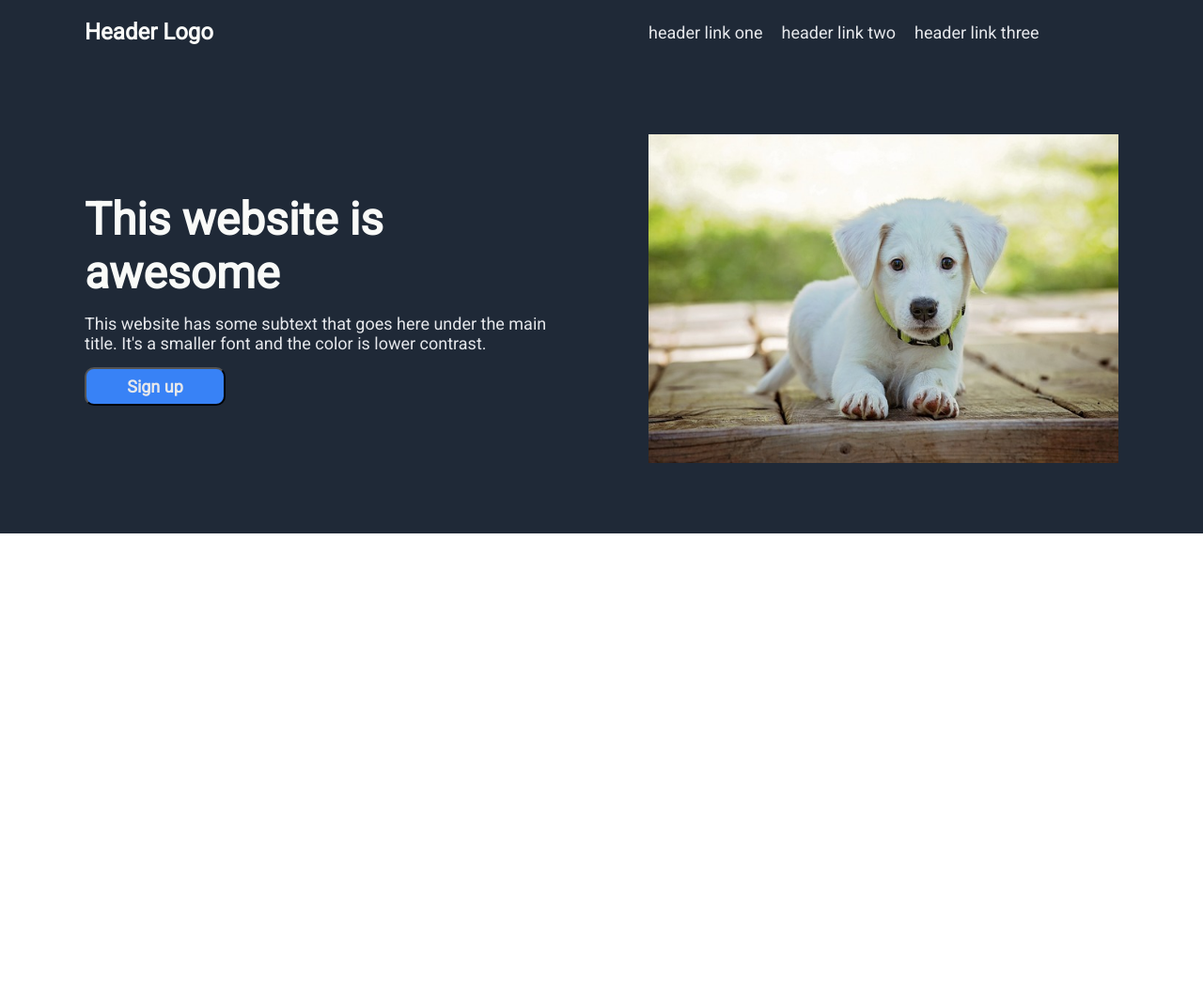
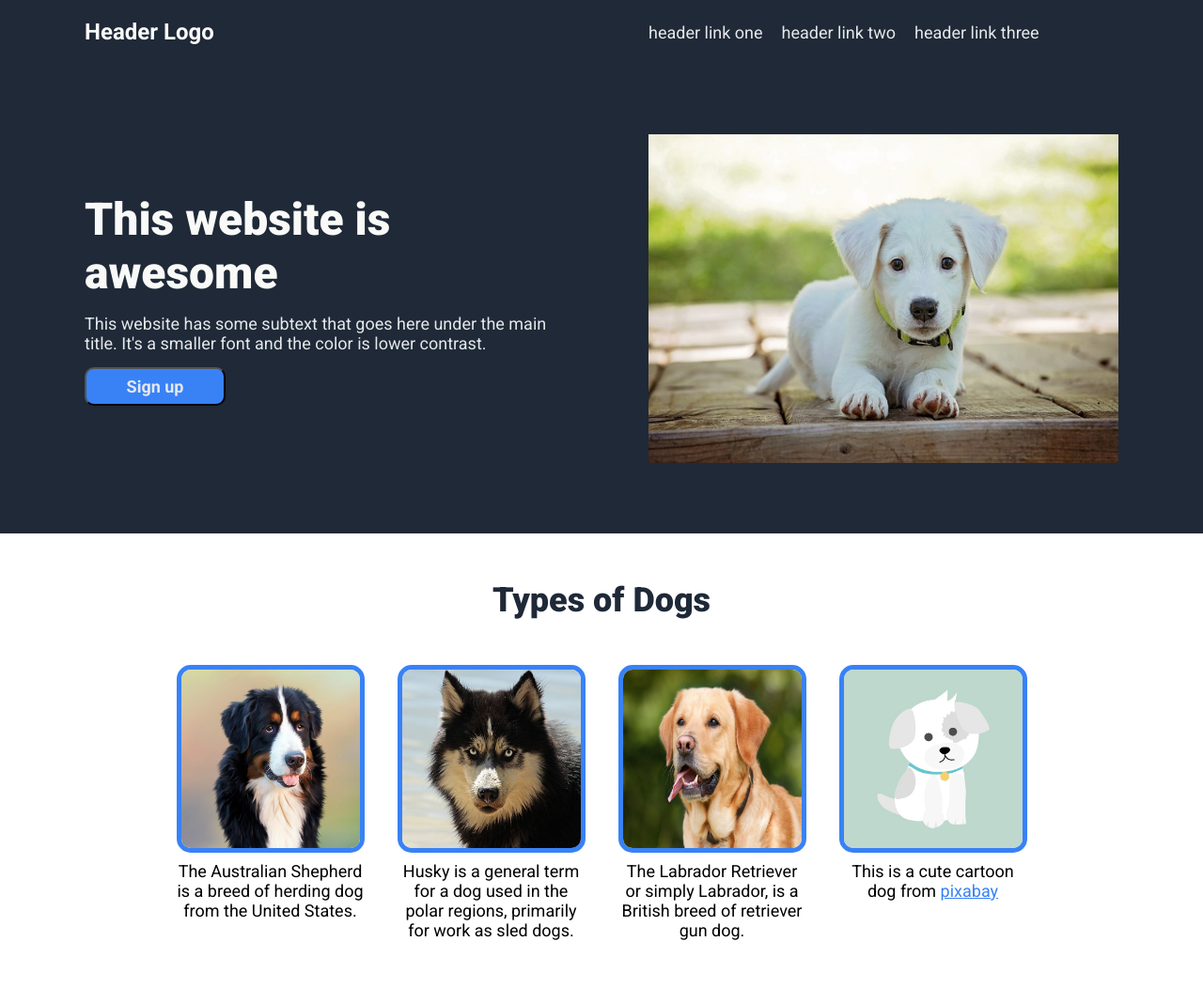
Before and after one commit to jgaul1989/landing-page, a plain HTML site: page index.html in a window 1280 px wide. Shown: the whole page at 94% size. Before the commit the page ends 800 px from the top, so only its background shows below. Drawn offline with Linux system fonts and the light colour scheme.

Commit message:
Added HTML and CSS for the cards and main content
Added the html, css and images for the main content and images

```diff
--- a/css/style.css
+++ b/css/style.css
@@ -1,4 +1,4 @@
-@import url('https://fonts.googleapis.com/css2?family=Roboto');
+@import url('https://fonts.googleapis.com/css2?family=Roboto:ital,wght@0,400;0,700;0,900;1,400;1,700;1,900&display=swap');
 
 
 * {
@@ -24,10 +24,19 @@ button {
     font-weight: bold;
 }
 
-.hero-secondary-text, a, button {
+.hero-secondary-text, a, button{
     text-decoration: none;
     font-size: 18px;
     color: #E5E7EB;
+}
+
+p {
+    font-size: 18px;
+}
+
+#pixabay {
+    color: #3882F6;
+    text-decoration: underline;
 }
 
 h1 {
@@ -90,3 +99,44 @@ h1 {
     max-width: 500px;
     height: 350px;
 }
+
+.content {
+    display: flex;
+    flex-direction: column;
+    align-items: center;
+    padding: 50px;
+    height: 500px;
+    gap: 10px;
+}
+
+.content-header {
+    height: 80px;
+}
+
+.content-header h2{
+    font-size: 36px;
+    color: #1F2937;
+    font-weight: 900;
+}
+
+.cards {
+    display: flex;
+    justify-content: space-between;
+    align-items: center;
+    gap: 35px;
+    flex-wrap: wrap;
+}
+
+.card {
+    width: 200px;
+    height: 300px;
+    text-align: center;
+}
+
+.dog-card {
+    width: 200px;
+    height: 200px;
+    border: 5px #3882F6 solid;
+    border-radius: 15px;
+    margin-bottom: 5px;
+}
--- a/index.html
+++ b/index.html
@@ -25,13 +25,43 @@
         <div class="header-bottom">
             <div class="header-bottom-left">
                 <h1>This website is awesome</h1>
-                <p class = "hero-secondary-text">This website has some subtext that goes here under the main title. It's a smaller font and the color
+                <p class="hero-secondary-text">This website has some subtext that goes here under the main title. It's a
+                    smaller font and the color
                     is lower contrast.</p>
                 <button>Sign up</button>
             </div>
             <div class="header-bottom-right">
-                <img class = "dog" src="images/puppy.jpg" alt="cute puppy">
+                <img class="dog" src="images/puppy.jpg" alt="cute puppy">
             </div>
+        </div>
+        <div class="content">
+
+            <div class="content-header">
+                <h2>
+                    Types of Dogs
+                </h2>
+            </div>
+            <div class="cards">
+                <div class="card">
+                    <img src="images/aussie.jpg" class="dog-card" alt="australlian shephard dog">
+                    <p>The Australian Shepherd is a breed of herding dog from the United States. </p>
+                </div>
+                <div class="card">
+                    <img src="images/husky.jpg" class="dog-card" alt="husky dog">
+                    <p>Husky is a general term for a dog used in the polar regions, primarily for work as sled dogs.
+                    </p>
+                </div>
+                <div class="card">
+                    <img src="images/lab.jpg" class="dog-card" alt="golden lab dog">
+                    <p>The Labrador Retriever or simply Labrador, is a British breed of retriever gun dog.</p>
+                </div>
+                <div class="card">
+                    <img src="images/cartoon-dog.jpg" class="dog-card" alt="cartoon-dog">
+                    <p>This is a cute cartoon dog from <a id = "pixabay" href="https://pixabay.com/users/no-longer-here-19203/">pixabay</a>
+                    </p>
+                </div>
+            </div>
+
         </div>
     </div>
 </body>
```
Also changed, not shown: images/aussie.jpg (added), images/cartoon-dog.jpg (added), images/husky.jpg (added), images/lab.jpg (added).
